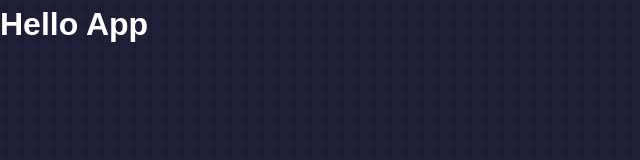
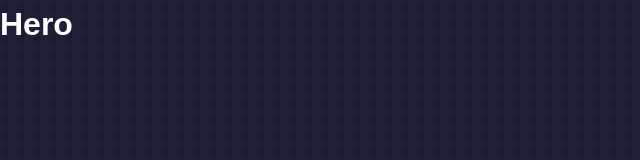
Before and after one commit to JJAHMEDAMER/React-Projects, a React (Create React App) app in the folder Full-Projects/portofolio-01/: page / in a window 1280 px wide. Shown: the top 160 px of the page, without its empty margins (0-640 px from the left). Built offline with nearby package versions, Linux system fonts and the light colour scheme.

Commit message:
hero section setup

```diff
--- a/Full-Projects/portofolio-01/src/App.jsx
+++ b/Full-Projects/portofolio-01/src/App.jsx
@@ -1,3 +1,8 @@
+// Components
+import { Hero } from "./components"
+
 export const App = () => {
-  return <h1>Hello App</h1>;
+  return <div>
+    <Hero />
+  </div>;
 };
--- /dev/null
+++ b/Full-Projects/portofolio-01/src/components/hero/hero.css
@@ -0,0 +1,3 @@
+.hero{
+
+}
--- /dev/null
+++ b/Full-Projects/portofolio-01/src/components/hero/hero.jsx
@@ -0,0 +1,8 @@
+// Styling
+import "./hero.css"
+
+export const Hero = () => {
+    return <div className="hero">
+        <h1>Hero</h1>
+    </div>
+}
--- /dev/null
+++ b/Full-Projects/portofolio-01/src/components/hero/index.js
@@ -0,0 +1 @@
+export * from "./hero";
--- /dev/null
+++ b/Full-Projects/portofolio-01/src/components/index.js
@@ -0,0 +1,2 @@
+// Comp
+export * from "./hero";
```
